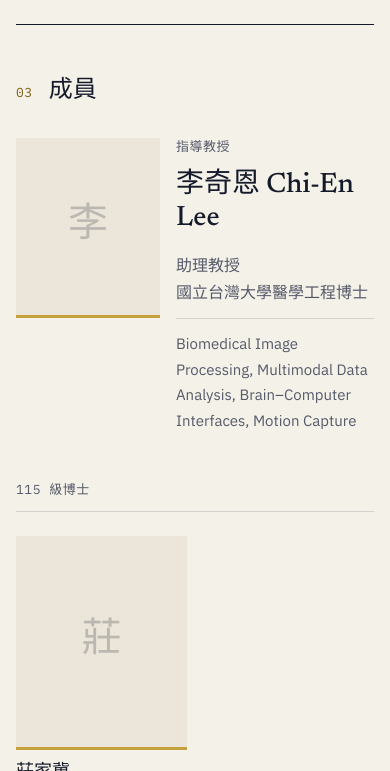
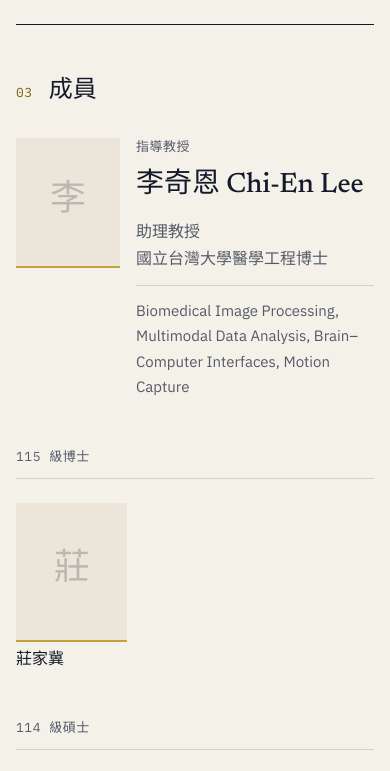
Before and after one commit to miralabnchu/miralabnchu.github.io, a plain HTML site: page index.html in a window 390 px wide. Shown: the part 3260-4031 px from the top of the page. Drawn offline with Linux system fonts and the light colour scheme.

Commit message:
Make portrait tiles smaller
Co-Authored-By: Claude Fable 5.2 <noreply@anthropic.com>

```diff
--- a/css/style.css
+++ b/css/style.css
@@ -195,24 +195,24 @@ h3 { font: 500 clamp(1.5rem, 2.6vw, 2.25rem)/1.2 var(--serif); }
 .people-wrap { display: grid; row-gap: var(--s7); min-width: 0; }
 .portrait {
   position: relative; aspect-ratio: 4 / 5; overflow: hidden;
-  background: var(--surface); border-bottom: 3px solid var(--gold);
+  background: var(--surface); border-bottom: 2px solid var(--gold);
 }
 .portrait video, .portrait img { position: absolute; inset: 0; width: 100%; height: 100%; object-fit: cover; }
 .portrait-ph {
   position: absolute; inset: 0; display: grid; place-items: center;
-  font: 500 clamp(2.5rem, 6vw, 4rem)/1 var(--serif); color: var(--ink); opacity: .22;
+  font: 500 2.25rem/1 var(--serif); color: var(--ink); opacity: .22;
 }
 .cohort-title { font: 400 .8125rem/1.4 var(--mono); letter-spacing: .04em; color: var(--ink-2); padding-bottom: var(--s3); margin-bottom: var(--s5); border-bottom: 1px solid var(--rule); }
 .cohort-empty { font: 400 1.25rem/1.4 var(--serif); font-style: italic; color: var(--ink-2); }
 
-.pi { display: grid; grid-template-columns: minmax(0, 15rem) minmax(0, 1fr); column-gap: var(--s6); align-items: end; }
+.pi { display: grid; grid-template-columns: minmax(0, 10rem) minmax(0, 1fr); column-gap: var(--s6); align-items: end; }
 .pi .cohort-title { border: 0; padding: 0; margin-bottom: var(--s3); }
 .pi-name { font: 500 clamp(1.75rem, 3.2vw, 2.5rem)/1.2 var(--serif); margin-bottom: var(--s4); }
 .pi-body p:not(.cohort-title) { color: var(--ink-2); max-width: 34rem; }
 .pi-fields { margin-top: var(--s3); padding-top: var(--s3); border-top: 1px solid var(--rule); font-size: .9375rem; }
 
-.people { display: grid; grid-template-columns: repeat(auto-fill, minmax(9rem, 1fr)); gap: var(--s6) var(--s5); }
-.person-name { margin-top: var(--s3); font: 500 1.25rem/1.3 var(--serif); }
+.people { display: grid; grid-template-columns: repeat(auto-fill, minmax(6.5rem, 1fr)); gap: var(--s5) var(--s4); }
+.person-name { margin-top: var(--s2); font: 500 1.125rem/1.3 var(--serif); }
 .person .portrait video { transition: transform .5s var(--ease); }
 .person:hover .portrait video { transform: scale(1.03); }
 
@@ -254,9 +254,9 @@ h3 { font: 500 clamp(1.5rem, 2.6vw, 2.25rem)/1.2 var(--serif); }
   .area { grid-template-columns: 2.5rem minmax(0, 1fr); row-gap: var(--s3); }
   .area-body { grid-column: 2; }
   .rows > div { grid-template-columns: 1fr; row-gap: var(--s1); }
-  .pi { grid-template-columns: minmax(0, 9rem) minmax(0, 1fr); column-gap: var(--s4); align-items: start; }
-  .people { grid-template-columns: repeat(auto-fill, minmax(7rem, 1fr)); gap: var(--s5) var(--s4); }
-  .person-name { font-size: 1.125rem; }
+  .pi { grid-template-columns: minmax(0, 6.5rem) minmax(0, 1fr); column-gap: var(--s4); align-items: start; }
+  .people { grid-template-columns: repeat(auto-fill, minmax(5.5rem, 1fr)); gap: var(--s4) var(--s3); }
+  .person-name { font-size: 1rem; }
   .band { margin-top: var(--s7); }
   .band .section { padding-block: var(--s8) var(--s7); }
 
```
